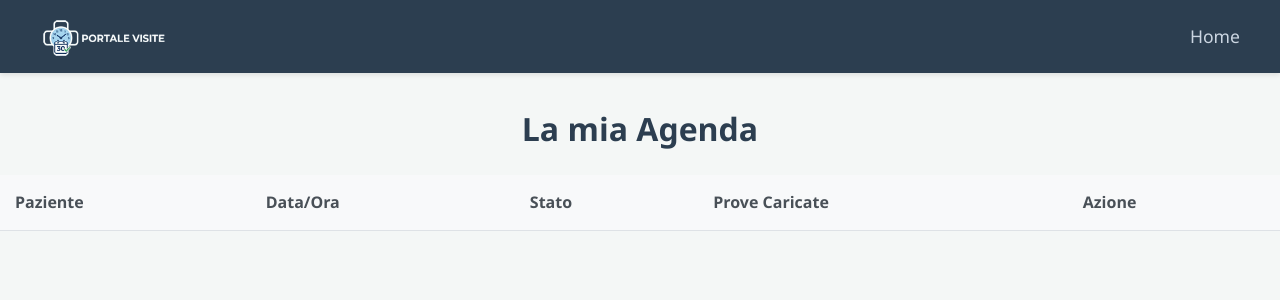
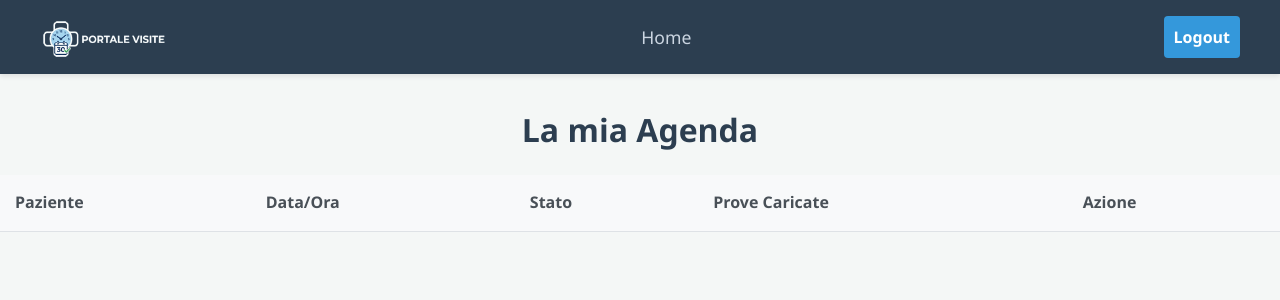
Before and after one commit to Clenill/progettoSoftwareSecurity, a FastAPI app: page /dashboard/staff in a window 1280 px wide. Shown: the top 300 px of the page. Run offline with FastAPI, Linux system fonts and the light colour scheme; lists and menus that the app fills with data are empty.

Commit message:
Implementazione logout

```diff
--- /dev/null
+++ b/app/js/functions.js
@@ -0,0 +1,13 @@
+ async function logout(){
+        try {
+            const response = await fetch('/auth/logout', {
+                method: 'POST',
+                credentials: 'same-origin',
+                headers: {
+                    'Content-Type': 'application/json'
+                }
+            });
+        } catch (err) {
+            console.error("Errore nel caricamento dei medici:", err);
+        }
+    }
--- a/app/main.py
+++ b/app/main.py
@@ -49,6 +49,8 @@ app.mount("/css", StaticFiles(directory="app/css"), name="static")
 
 app.mount("/images", StaticFiles(directory="app/images"), name="images")
 
+app.mount("/js", StaticFiles(directory="app/js"), name="static")
+
 app.include_router(ui_router)
 
 app.include_router(router, prefix="/api")
--- a/app/templates/dashboard_admin.html
+++ b/app/templates/dashboard_admin.html
@@ -5,6 +5,7 @@
     <meta name="viewport" content="width=device-width, initial-scale=1.0">
     <title>Benvenuto nel Nostro Portale</title>
     <link rel="stylesheet" href="/css/style.css">
+    <script src="/js/functions.js"></script>
 </head>
 <body>
 
@@ -12,11 +13,15 @@
     <nav class="navbar">
         <div class="nav-container">
             <a href="#" class="logo"><img src="images/logo.png"></a>
+
             <!--<ul class="nav-menu">
                 <li class="nav-item"><a href="/dashboard/utente" class="active">Home</a></li>
             <li class="nav-item"><a href="/utente/prenota">Prenota</a></li>
             <li class="nav-item"><a href="/utente/visite">Visualizza</a></li>
             </ul>-->
+            <div class="col-md-2">
+                <button onclick="logout()">Logout</button>
+            </div>
         </div>
     </nav>
 
--- a/app/templates/dashboard_authority.html
+++ b/app/templates/dashboard_authority.html
@@ -5,6 +5,7 @@
     <meta name="viewport" content="width=device-width, initial-scale=1.0">
     <title>Dashboard Authority</title>
     <link rel="stylesheet" href="/css/style.css">
+    <script src="/js/functions.js"></script>
 </head>
 <body>
 
@@ -14,6 +15,9 @@
         <ul class="nav-menu">
             <li class="nav-item"><a href="/dashboard/authority" class="active">Home</a></li>
         </ul>
+        <div class="col-md-2">
+            <button onclick="logout()">Logout</button>
+        </div>
     </div>
 </nav>
 
--- a/app/templates/dashboard_medico.html
+++ b/app/templates/dashboard_medico.html
@@ -4,7 +4,9 @@
     <meta charset="UTF-8">
     <meta name="viewport" content="width=device-width, initial-scale=1.0">
     <title>Agenda Medico - Portale Visite</title>
-    <link rel="stylesheet" href="/css/style.css"> </head>
+    <link rel="stylesheet" href="/css/style.css">
+    <script src="/js/functions.js"></script>
+</head>
 <body>
 
 <nav class="navbar">
@@ -13,6 +15,9 @@
         <ul class="nav-menu">
             <li class="nav-item"><a href="/dashboard/staff">Home</a></li>
         </ul>
+        <div class="col-md-2">
+            <button onclick="logout()">Logout</button>
+        </div>
     </div>
 </nav>
 
--- a/app/templates/dettagli_visita.html
+++ b/app/templates/dettagli_visita.html
@@ -5,6 +5,7 @@
     <meta name="viewport" content="width=device-width, initial-scale=1.0">
     <title>Dettagli Visita - Portale Medico</title>
     <link rel="stylesheet" href="/css/style.css">
+    <script src="/js/functions.js"></script>
     <style>
         .details-container { max-width: 800px; margin: 40px auto; background: white; padding: 30px; border-radius: 8px; box-shadow: 0 4px 15px rgba(0,0,0,0.05); }
         .info-group { margin-bottom: 20px; padding-bottom: 15px; border-bottom: 1px solid #eee; }
@@ -26,6 +27,9 @@
         <ul class="nav-menu">
             <li class="nav-item"><a href="/dashboard/staff">Home</a></li>
         </ul>
+        <div class="col-md-2">
+            <button onclick="logout()">Logout</button>
+        </div>
     </div>
 </nav>
 
--- a/app/templates/home_paziente.html
+++ b/app/templates/home_paziente.html
@@ -5,18 +5,22 @@
     <meta name="viewport" content="width=device-width, initial-scale=1.0">
     <title>Benvenuto nel Nostro Portale</title>
     <link rel="stylesheet" href="/css/style.css">
+    <script src="/js/functions.js"></script>
 </head>
 <body>
 
     <!-- Menu di Navigazione -->
     <nav class="navbar">
         <div class="nav-container">
-            <a href="#" class="logo"><img src="images/logo.png"></a>
+            <a href="#" class="logo"><img src="/images/logo.png"></a>
             <ul class="nav-menu">
                 <li class="nav-item"><a href="/dashboard/utente" class="active">Home</a></li>
             <li class="nav-item"><a href="/utente/prenota">Prenota</a></li>
             <li class="nav-item"><a href="/utente/visite">Visualizza</a></li>
             </ul>
+            <div class="col-md-2">
+                <button onclick="logout()">Logout</button>
+            </div>
         </div>
     </nav>
 
```
Also changed, not shown: app/templates/dashboard_paziente.html (+6 -2 lines), app/templates/visite_paziente.html (+6 -2 lines).
